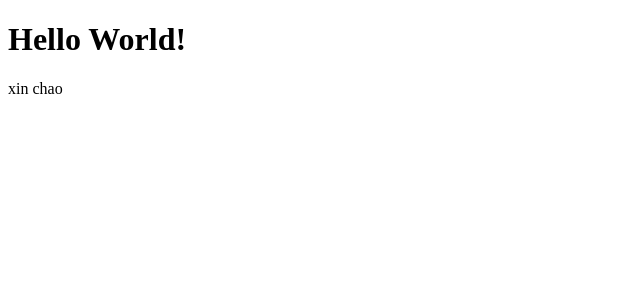
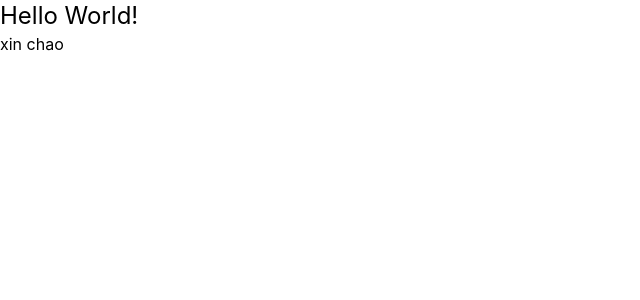
Before and after one commit to khoakomlem/itmc, a Next.js app: page / in a window 1280 px wide. Shown: the top 300 px of the page, without its empty margins (0-640 px from the left). Built offline with nearby package versions, Linux system fonts and the light colour scheme.

Commit message:
feat: support tailwindcss

```diff
--- a/package.json
+++ b/package.json
@@ -60,7 +60,7 @@
     "@types/react": "18.2.21",
     "@typescript-eslint/eslint-plugin": "^6.6.0",
     "@typescript-eslint/parser": "^6.6.0",
-    "autoprefixer": "^10.4.13",
+    "autoprefixer": "^10.4.15",
     "eslint": "^8.0.1",
     "eslint-config-prettier": "^9.0.0",
     "eslint-config-xo": "^0.43.1",
@@ -76,6 +76,6 @@
     "postcss-nesting": "^12.0.1",
     "prettier": "^3.0.3",
     "tailwind-scrollbar": "^3.0.5",
-    "tailwindcss": "^3.2.6"
+    "tailwindcss": "^3.3.3"
   }
 }
--- /dev/null
+++ b/src/pages/_app.tsx
@@ -0,0 +1,24 @@
+import '@/styles/globals.css';
+
+import type { ReactElement, ReactNode } from 'react';
+import type { NextPage } from 'next';
+import type { AppProps } from 'next/app';
+
+export type NextPageWithLayout<P = Record<string, unknown>, IP = P> = NextPage<
+  P,
+  IP
+> & {
+  getLayout?: (page: ReactElement) => ReactNode;
+};
+
+type AppPropsWithLayout = AppProps<{
+  dehydratedState: unknown;
+}> & {
+  readonly Component: NextPageWithLayout;
+};
+
+export default function MyApp({ Component, pageProps }: AppPropsWithLayout) {
+  // Use the layout defined at the page level, if available
+  const getLayout = Component.getLayout ?? ((page) => page);
+  return getLayout(<Component {...pageProps} />);
+}
--- a/src/styles/globals.css
+++ b/src/styles/globals.css
@@ -7,7 +7,7 @@
 }
 
 @layer utilities {
-  @variants responsive {
+  @layer utilities {
     .masonry-3-col {
       column-count: 3;
       column-gap: 1.5rem;
```
Also changed, not shown: tsconfig.json (+1 -6 lines).
